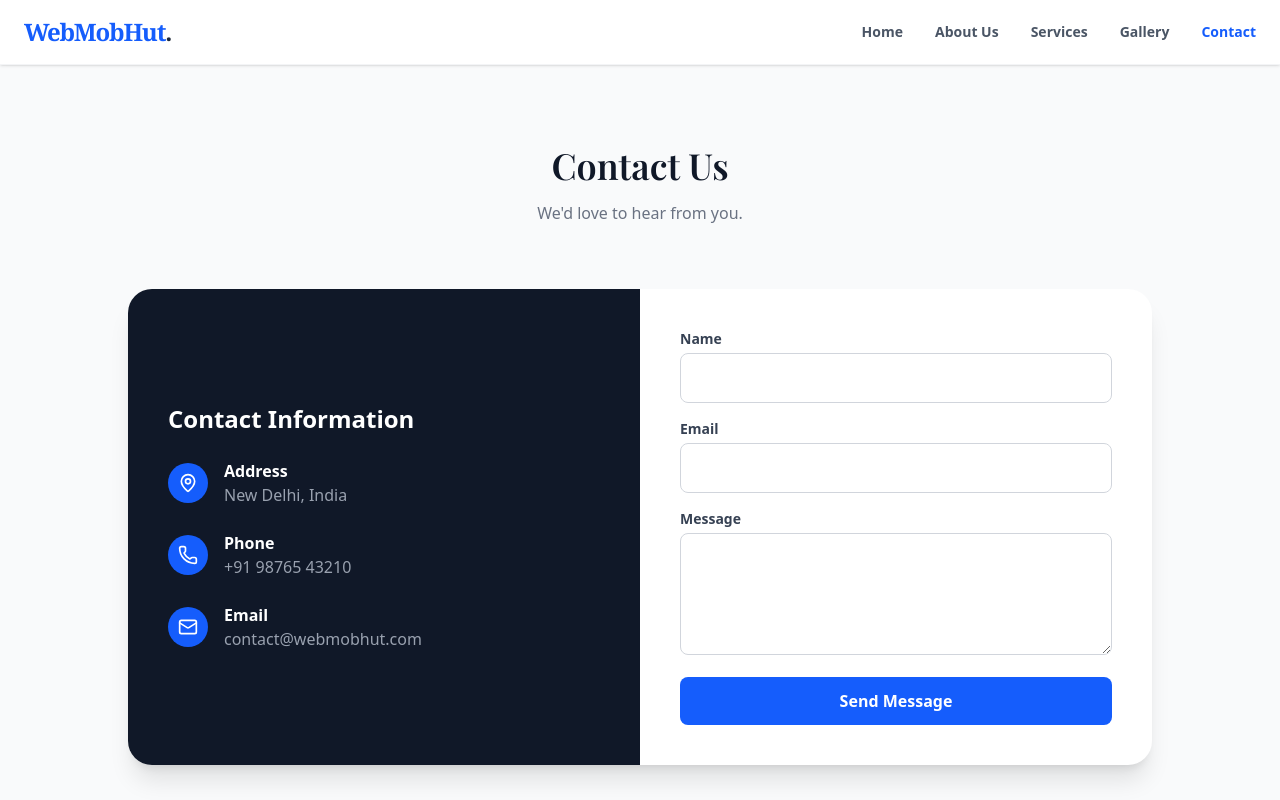
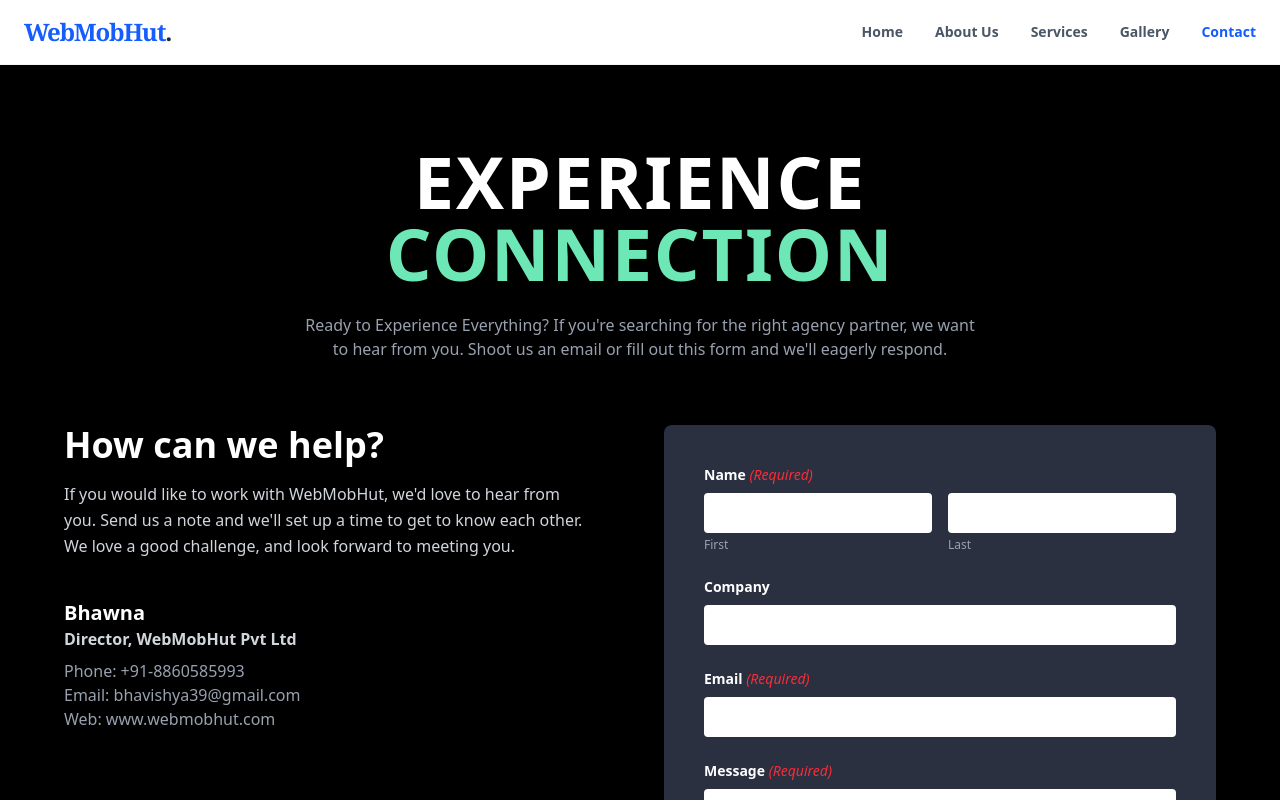
Before and after one commit to gaurank-sharma/WebMobHut, a React (Vite) app: page /contact in a window 1280 px wide. Shown: the top 800 px of the page. Built offline with nearby package versions, Linux system fonts and the light colour scheme; a web font is replaced by a local one.

Commit message:
Update Contact.jsx

```diff
--- a/src/pages/Contact.jsx
+++ b/src/pages/Contact.jsx
@@ -1,72 +1,179 @@
+// import React from 'react';
+// import { MapPin, Phone, Mail } from 'lucide-react';
+
+// const Contact = () => {
+//   return (
+//     <div className="py-20 bg-gray-50">
+//       <div className="container mx-auto px-6">
+//         <div className="text-center mb-16">
+//           <h1 className="text-4xl font-heading font-bold mb-4">Contact Us</h1>
+//           <p className="text-gray-500">We'd love to hear from you.</p>
+//         </div>
+
+//         <div className="max-w-5xl mx-auto bg-white rounded-3xl shadow-xl overflow-hidden grid md:grid-cols-2">
+//             <div className="p-10 bg-gray-900 text-white flex flex-col justify-center">
+//                 <h3 className="text-2xl font-bold mb-6">Contact Information</h3>
+//                 <div className="space-y-6">
+//                     <div className="flex items-center gap-4">
+//                         <div className="w-10 h-10 bg-blue-600 rounded-full flex items-center justify-center shrink-0">
+//                             <MapPin size={20} />
+//                         </div>
+//                         <div>
+//                             <p className="font-bold">Address</p>
+//                             <p className="text-gray-400">New Delhi, India</p>
+//                         </div>
+//                     </div>
+//                     <div className="flex items-center gap-4">
+//                         <div className="w-10 h-10 bg-blue-600 rounded-full flex items-center justify-center shrink-0">
+//                             <Phone size={20} />
+//                         </div>
+//                         <div>
+//                             <p className="font-bold">Phone</p>
+//                             <p className="text-gray-400">+91 98765 43210</p>
+//                         </div>
+//                     </div>
+//                     <div className="flex items-center gap-4">
+//                         <div className="w-10 h-10 bg-blue-600 rounded-full flex items-center justify-center shrink-0">
+//                             <Mail size={20} />
+//                         </div>
+//                         <div>
+//                             <p className="font-bold">Email</p>
+//                             <p className="text-gray-400">contact@webmobhut.com</p>
+//                         </div>
+//                     </div>
+//                 </div>
+//             </div>
+
+//             <div className="p-10">
+//                 <form className="space-y-4">
+//                     <div>
+//                         <label className="block text-sm font-bold text-gray-700 mb-1">Name</label>
+//                         <input type="text" className="w-full px-4 py-3 rounded-lg border border-gray-300 focus:border-blue-500 focus:ring-1 focus:ring-blue-500 outline-none" />
+//                     </div>
+//                     <div>
+//                         <label className="block text-sm font-bold text-gray-700 mb-1">Email</label>
+//                         <input type="email" className="w-full px-4 py-3 rounded-lg border border-gray-300 focus:border-blue-500 focus:ring-1 focus:ring-blue-500 outline-none" />
+//                     </div>
+//                     <div>
+//                         <label className="block text-sm font-bold text-gray-700 mb-1">Message</label>
+//                         <textarea rows="4" className="w-full px-4 py-3 rounded-lg border border-gray-300 focus:border-blue-500 focus:ring-1 focus:ring-blue-500 outline-none"></textarea>
+//                     </div>
+//                     <button className="w-full py-3 bg-blue-600 text-white rounded-lg font-bold hover:bg-blue-700 transition">
+//                         Send Message
+//                     </button>
+//                 </form>
+//             </div>
+//         </div>
+//       </div>
+//     </div>
+//   );
+// };
+
+// export default Contact;
+
+
 import React from 'react';
-import { MapPin, Phone, Mail } from 'lucide-react';
 
-const Contact = () => {
+const ContactUs = () => {
   return (
-    <div className="py-20 bg-gray-50">
-      <div className="container mx-auto px-6">
+    <section className="min-h-screen bg-black text-white font-sans py-20 px-6">
+      <div className="container mx-auto max-w-6xl">
+
+        {/* Hero Header for Contact */}
         <div className="text-center mb-16">
-          <h1 className="text-4xl font-heading font-bold mb-4">Contact Us</h1>
-          <p className="text-gray-500">We'd love to hear from you.</p>
+          <h1 className="text-5xl md:text-7xl font-bold uppercase tracking-wide">
+            Experience <br />
+            <span className="text-[#6EE7B7]">Connection</span>
+          </h1>
+          <p className="text-gray-400 mt-6 max-w-2xl mx-auto text-sm md:text-base">
+            Ready to Experience Everything? If you're searching for the right agency partner,
+            we want to hear from you. Shoot us an email or fill out this form and we'll eagerly respond.
+          </p>
         </div>
 
-        <div className="max-w-5xl mx-auto bg-white rounded-3xl shadow-xl overflow-hidden grid md:grid-cols-2">
-            <div className="p-10 bg-gray-900 text-white flex flex-col justify-center">
-                <h3 className="text-2xl font-bold mb-6">Contact Information</h3>
+        {/* Contact Layout */}
+        <div className="grid md:grid-cols-2 gap-12 items-start">
+
+          {/* Left Column: Text & Contact Info */}
+          <div className="space-y-10 pr-0 md:pr-8">
+            <div>
+              <h2 className="text-4xl font-bold mb-4">How can we help?</h2>
+              <p className="text-gray-300 leading-relaxed text-sm md:text-base">
+                If you would like to work with WebMobHut, we'd love to hear from you. Send us a note
+                and we'll set up a time to get to know each other. We love a good challenge,
+                and look forward to meeting you.
+              </p>
+            </div>
+
             <div className="space-y-6">
-                    <div className="flex items-center gap-4">
-                        <div className="w-10 h-10 bg-blue-600 rounded-full flex items-center justify-center shrink-0">
-                            <MapPin size={20} />
-                        </div>
+              {/* Person Contact Details */}
               <div>
-                            <p className="font-bold">Address</p>
-                            <p className="text-gray-400">New Delhi, India</p>
-                        </div>
-                    </div>
-                    <div className="flex items-center gap-4">
-                        <div className="w-10 h-10 bg-blue-600 rounded-full flex items-center justify-center shrink-0">
-                            <Phone size={20} />
-                        </div>
-                        <div>
-                            <p className="font-bold">Phone</p>
-                            <p className="text-gray-400">+91 98765 43210</p>
-                        </div>
-                    </div>
-                    <div className="flex items-center gap-4">
-                        <div className="w-10 h-10 bg-blue-600 rounded-full flex items-center justify-center shrink-0">
-                            <Mail size={20} />
-                        </div>
-                        <div>
-                            <p className="font-bold">Email</p>
-                            <p className="text-gray-400">contact@webmobhut.com</p>
-                        </div>
+                <p className="font-bold text-xl">Bhawna</p>
+                <p className="font-semibold text-gray-300 mb-2">Director, WebMobHut Pvt Ltd</p>
+                <p className="text-gray-400">Phone: +91-8860585993</p>
+                <p className="text-gray-400">Email: bhavishya39@gmail.com</p>
+                <p className="text-gray-400">Web: www.webmobhut.com</p>
               </div>
             </div>
           </div>
 
-            <div className="p-10">
-                <form className="space-y-4">
+          {/* Right Column: Form */}
+          <div className="bg-[#2a3040] p-8 md:p-10 rounded-lg shadow-2xl">
+            <form className="space-y-6">
+
+              {/* Name Fields */}
               <div>
-                        <label className="block text-sm font-bold text-gray-700 mb-1">Name</label>
-                        <input type="text" className="w-full px-4 py-3 rounded-lg border border-gray-300 focus:border-blue-500 focus:ring-1 focus:ring-blue-500 outline-none" />
+                <label className="block text-sm font-semibold text-white mb-2">
+                  Name <span className="text-red-500 font-normal italic">(Required)</span>
+                </label>
+                <div className="grid grid-cols-2 gap-4">
+                  <div>
+                    <input type="text" className="w-full px-4 py-2 bg-white text-black rounded outline-none focus:ring-2 focus:ring-[#6EE7B7]" />
+                    <span className="text-xs text-gray-400 mt-1 block">First</span>
                   </div>
                   <div>
-                        <label className="block text-sm font-bold text-gray-700 mb-1">Email</label>
-                        <input type="email" className="w-full px-4 py-3 rounded-lg border border-gray-300 focus:border-blue-500 focus:ring-1 focus:ring-blue-500 outline-none" />
-                    </div>
-                    <div>
-                        <label className="block text-sm font-bold text-gray-700 mb-1">Message</label>
-                        <textarea rows="4" className="w-full px-4 py-3 rounded-lg border border-gray-300 focus:border-blue-500 focus:ring-1 focus:ring-blue-500 outline-none"></textarea>
-                    </div>
-                    <button className="w-full py-3 bg-blue-600 text-white rounded-lg font-bold hover:bg-blue-700 transition">
-                        Send Message
-                    </button>
-                </form>
+                    <input type="text" className="w-full px-4 py-2 bg-white text-black rounded outline-none focus:ring-2 focus:ring-[#6EE7B7]" />
+                    <span className="text-xs text-gray-400 mt-1 block">Last</span>
                   </div>
                 </div>
               </div>
+
+              {/* Company */}
+              <div>
+                <label className="block text-sm font-semibold text-white mb-2">Company</label>
+                <input type="text" className="w-full px-4 py-2 bg-white text-black rounded outline-none focus:ring-2 focus:ring-[#6EE7B7]" />
               </div>
+
+              {/* Email */}
+              <div>
+                <label className="block text-sm font-semibold text-white mb-2">
+                  Email <span className="text-red-500 font-normal italic">(Required)</span>
+                </label>
+                <input type="email" className="w-full px-4 py-2 bg-white text-black rounded outline-none focus:ring-2 focus:ring-[#6EE7B7]" />
+              </div>
+
+              {/* Message */}
+              <div>
+                <label className="block text-sm font-semibold text-white mb-2">
+                  Message <span className="text-red-500 font-normal italic">(Required)</span>
+                </label>
+                <textarea rows="5" className="w-full px-4 py-2 bg-white text-black rounded outline-none focus:ring-2 focus:ring-[#6EE7B7] resize-none"></textarea>
+              </div>
+
+              {/* Submit Button */}
+              <div className="pt-2">
+                <button type="button" className="px-8 py-3 bg-[#6EE7B7] text-black font-bold rounded-full hover:bg-[#58d5a3] transition-colors duration-300">
+                  SUBMIT
+                </button>
+              </div>
+
+            </form>
+          </div>
+
+        </div>
+      </div>
+    </section>
   );
 };
 
-export default Contact;
+export default ContactUs;
```
Lines whose indentation alone changed are shown as unchanged.
